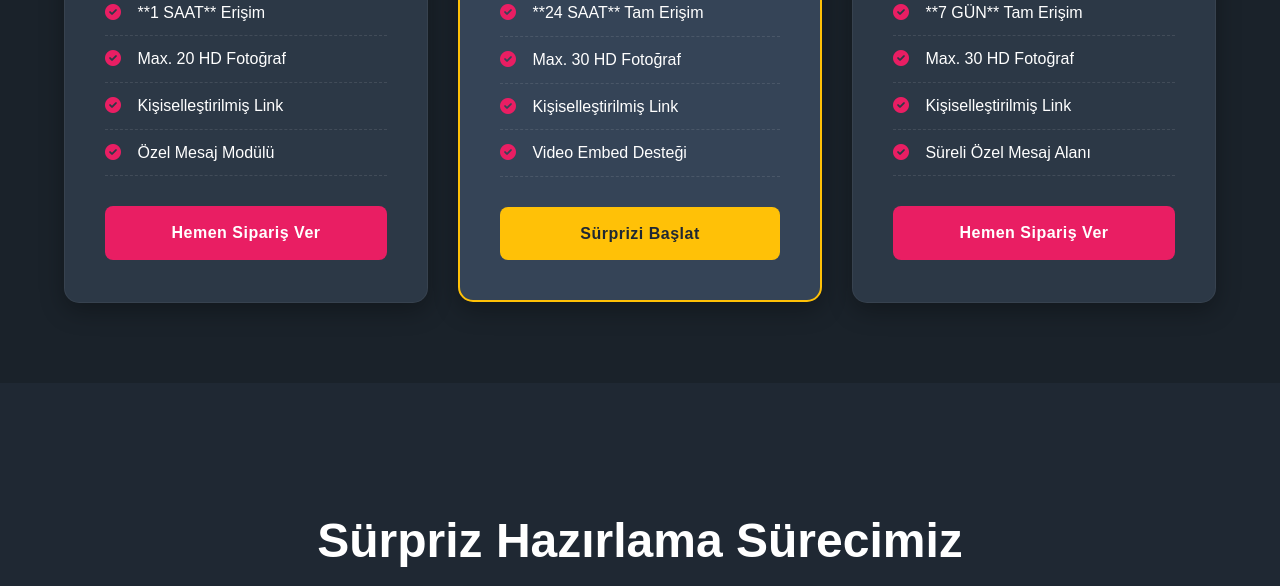
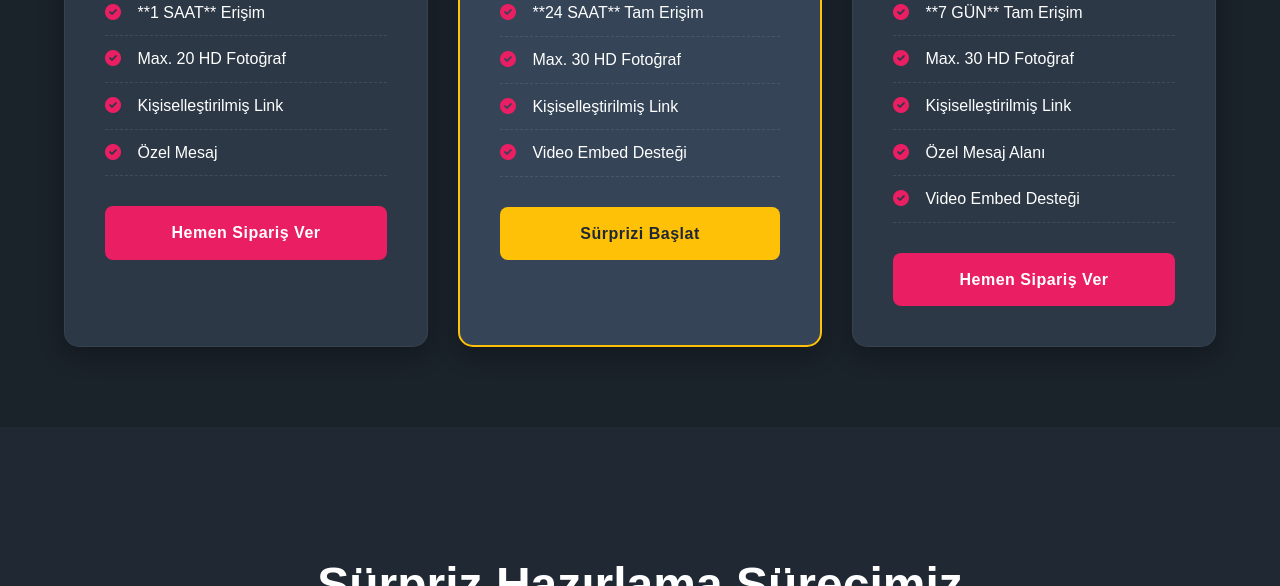
Before and after one commit to wuffy131-beep/bakim-oryus, a plain HTML site: page index.html in a window 1280 px wide. Shown: the part 1340-1926 px from the top of the page. Drawn offline with nearby package versions, Linux system fonts and the light colour scheme.

Commit message:
Update index.html

```diff
--- a/index.html
+++ b/index.html
@@ -456,7 +456,7 @@
                         <li><i class="fas fa-check-circle"></i> **1 SAAT** Erişim</li>
                         <li><i class="fas fa-check-circle"></i> Max. 20 HD Fotoğraf</li>
                         <li><i class="fas fa-check-circle"></i> Kişiselleştirilmiş Link</li>
-                        <li><i class="fas fa-check-circle"></i> Özel Mesaj Modülü</li>
+                        <li><i class="fas fa-check-circle"></i> Özel Mesaj</li>
                     </ul>
                     <a href="#iletisim" class="insta-button scroll-link">Hemen Sipariş Ver</a>
                 </div>
@@ -489,7 +489,8 @@
                         <li><i class="fas fa-check-circle"></i> **7 GÜN** Tam Erişim</li>
                         <li><i class="fas fa-check-circle"></i> Max. 30 HD Fotoğraf</li>
                         <li><i class="fas fa-check-circle"></i> Kişiselleştirilmiş Link</li>
-                        <li><i class="fas fa-check-circle"></i> Süreli Özel Mesaj Alanı</li>
+                        <li><i class="fas fa-check-circle"></i> Özel Mesaj Alanı</li>
+                        <li><i class="fas fa-check-circle"></i> Video Embed Desteği </li>
                     </ul>
                     <a href="#iletisim" class="insta-button scroll-link">Hemen Sipariş Ver</a>
                 </div>
```
